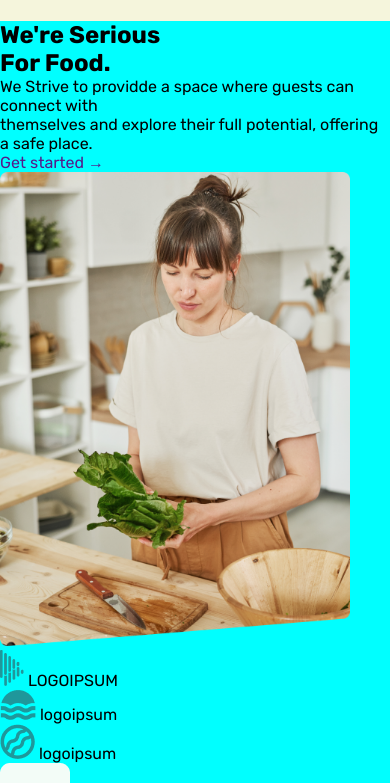
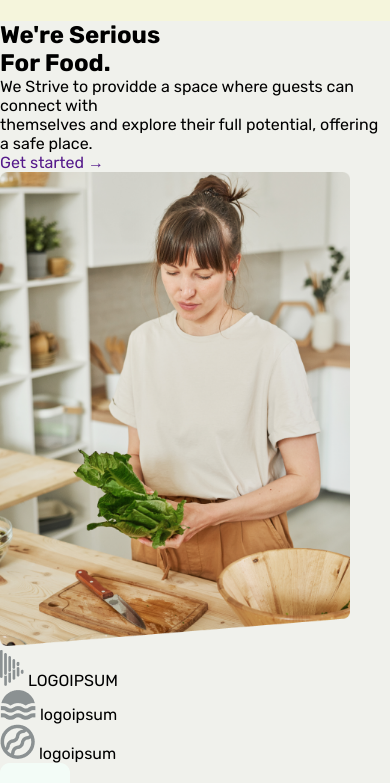
Before and after one commit to Lambert081/Foodies, a plain HTML site: page index.html in a window 390 px wide. Shown: the part 59-842 px from the top of the page. Drawn offline with Linux system fonts and the light colour scheme.

Commit message:
add modify

```diff
--- a/css/home.css
+++ b/css/home.css
@@ -48,12 +48,11 @@ nav {
 
 @media only screen and (max-width: 767px) {
     body {
-        background-color: aqua;
+        background-color: rgba(240, 241, 236, 1);
     }
 
     .fa-bars {
         display: block;
-    }
     }
 
     nav {
@@ -67,6 +66,9 @@ nav {
         transition: 1s;
 
     }
+}
+
+
 
 nav ul {
     display: flex;
```
Lines whose indentation alone changed are shown as unchanged.
